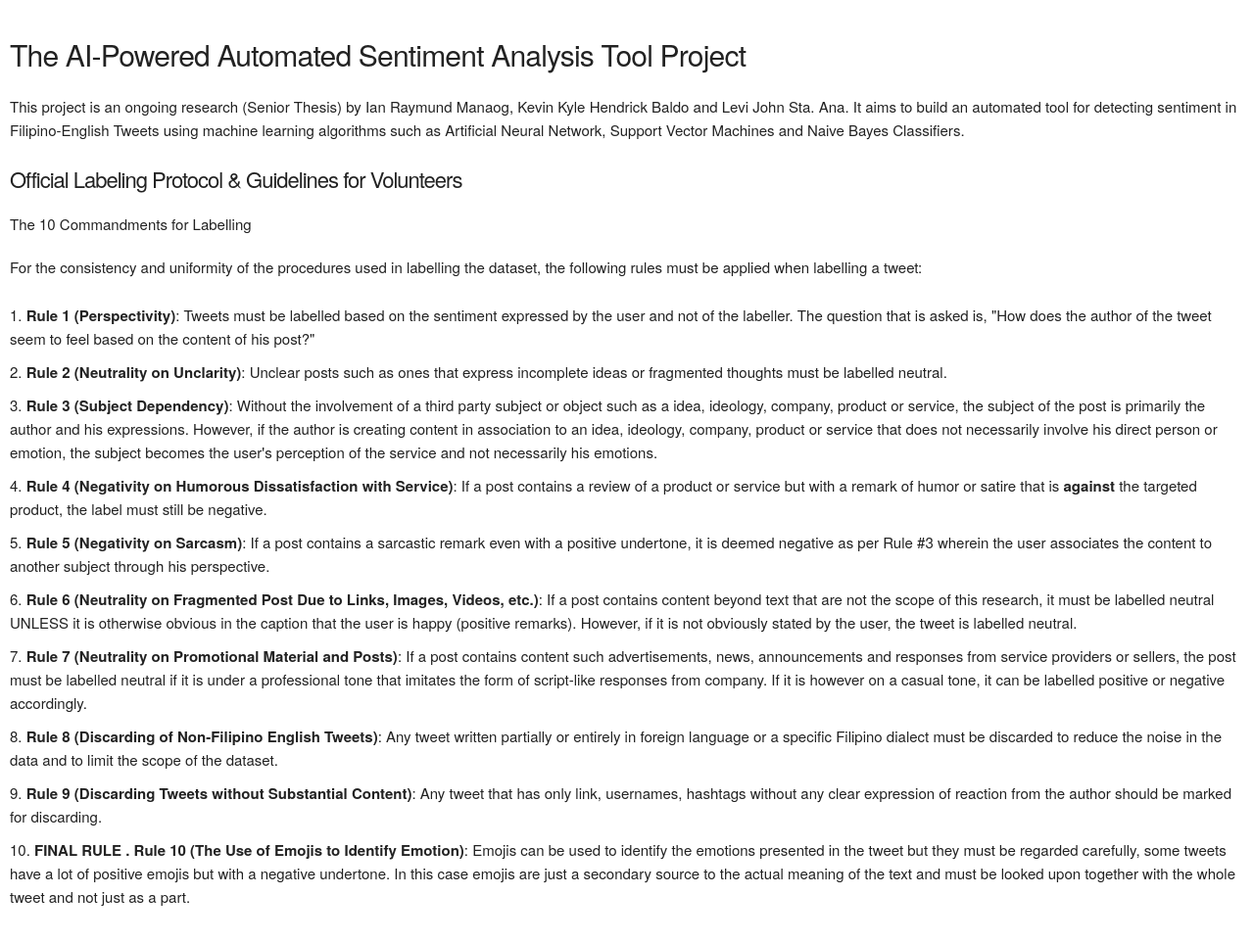
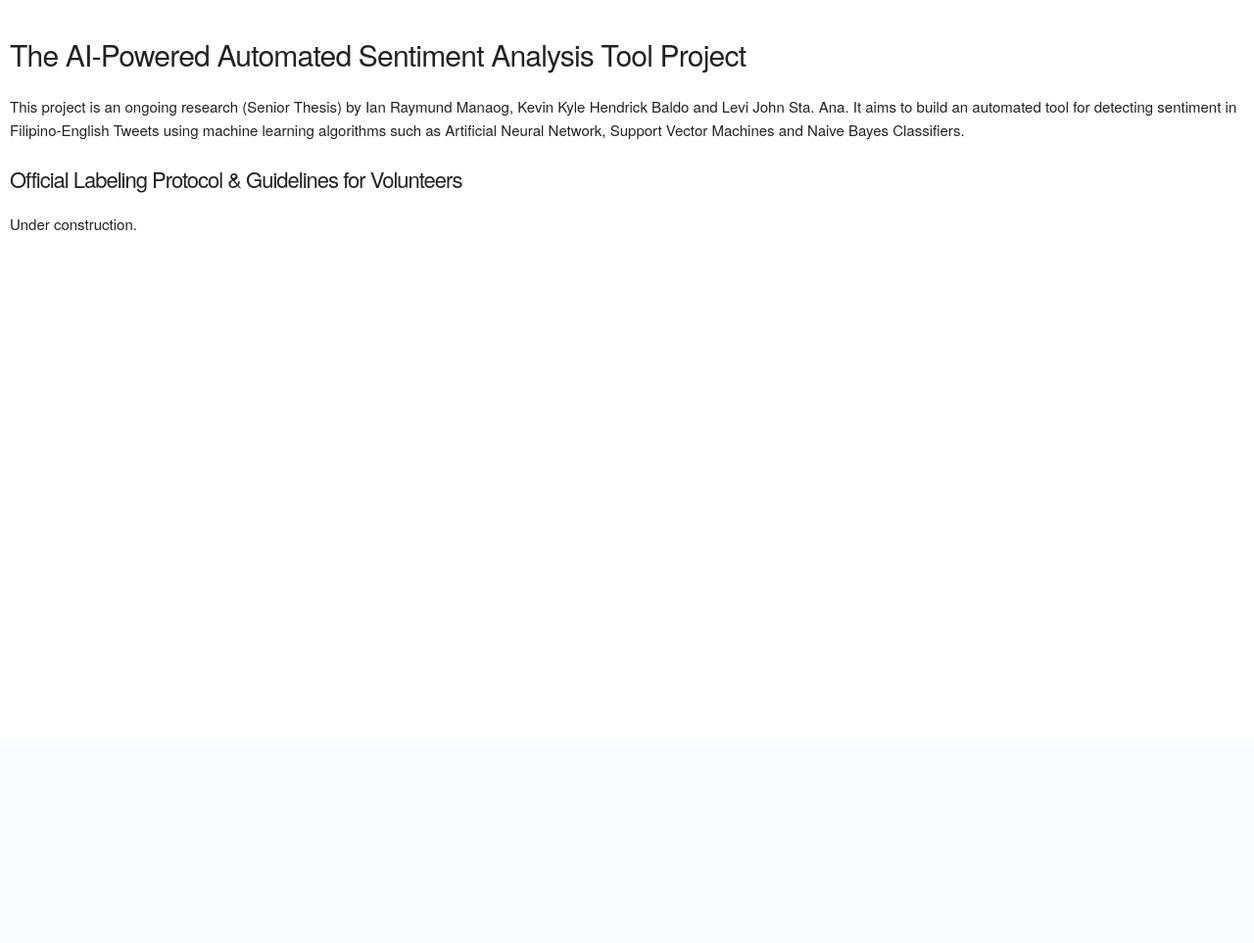
Before and after one commit to ljstaana/sentagalog-dlu, a Flask app: page /dashboard in a window 1280 px wide. Shown: the part 44-1007 px from the top of the page at 98% size. After the commit the page ends 279 px from the top, so only its background shows below. Run offline with Flask 2, Linux system fonts and the light colour scheme; the visitor is signed in with stand-in values (Sample User, id 1).

Commit message:
fixed bug on label specific tweet page

```diff
--- a/app/templates/dashboard.html
+++ b/app/templates/dashboard.html
@@ -17,61 +17,8 @@
         <br /><br />
 
         <h3>Official Labeling Protocol & Guidelines for Volunteers</h3>
-
-
-        <h6>The 10 Commandments for Labelling</h6>
         <p>
-            For the consistency and uniformity of the procedures used in labelling the dataset,
-            the following rules must be applied when labelling a tweet:
-
-            <ol>
-                <li><b>Rule 1 (Perspectivity)</b>: Tweets must be labelled based on
-                       the sentiment expressed by the user and not of the labeller.
-                       The question that is asked is, "How does the author of the tweet
-                       seem to feel based on the content of his post?" </li>
-                <li><b>Rule 2 (Neutrality on Unclarity)</b>: Unclear posts such as ones
-                       that express incomplete ideas or fragmented thoughts must be labelled
-                       neutral. </li>
-                <li><b>Rule 3 (Subject Dependency)</b>:
-                       Without the involvement of a third party subject or object such as a idea,
-                       ideology, company,
-                       product or service, the subject of the post is primarily the author and his
-                       expressions. However,
-                       if the author is creating content in association to an idea, ideology, company,
-                       product or service that does not necessarily involve his direct person or emotion,
-                       the subject becomes the user's perception of the service and not necessarily
-                       his emotions.</li>
-                <li><b>Rule 4 (Negativity on Humorous Dissatisfaction with Service)</b>:
-                        If a post contains a review of a product or service but with a remark
-                        of humor or satire that is <b>against</b> the targeted product,
-                        the label must still be negative.</li>
-                <li><b>Rule 5 (Negativity on Sarcasm)</b>:
-                        If a post contains a sarcastic remark even with a positive undertone,
-                        it is deemed negative as per Rule #3 wherein the user associates the content
-                        to another subject through his perspective.</li>
-                <li><b>Rule 6 (Neutrality on Fragmented Post Due to Links, Images, Videos, etc.)</b>:
-                        If a post contains content beyond text that are not the scope of this
-                        research, it must be labelled neutral UNLESS it is otherwise obvious in the
-                        caption that the user is happy (positive remarks).
-                        However, if it is not obviously stated by the user, the tweet is labelled neutral.</li>
-                <li><b>Rule 7 (Neutrality on Promotional Material and Posts)</b>:
-                        If a post contains content such advertisements, news, announcements and responses from
-                        service providers or sellers, the post must be labelled neutral if it is under a professional
-                        tone that imitates the form of script-like responses from company.
-                        If it is however on a casual tone, it can be labelled positive or negative accordingly.</li>
-                <li><b>Rule 8 (Discarding of Non-Filipino English Tweets)</b>:
-                        Any tweet written partially or entirely in foreign language or a specific Filipino dialect must
-                        be discarded to reduce the noise in the data and to limit the scope of the dataset.</li>
-                <li><b>Rule 9 (Discarding Tweets without Substantial Content)</b>:
-                        Any tweet that has only link, usernames, hashtags without any clear expression of reaction from
-                        the author should be marked for discarding.</li>
-                <li><b>FINAL RULE . Rule 10 (The Use of Emojis to Identify Emotion)</b>:
-                        Emojis can be used to identify the emotions presented in the tweet but they must be regarded
-                        carefully, some tweets have a lot of positive emojis but with a negative undertone. In this case
-                        emojis are just a secondary source to the actual meaning of the text and must be looked upon together
-                        with the whole tweet and not just as a part.
-                </li>
-            </ol>
+            Under construction.
         </p>
     </div>
     <style>
--- a/app/templates/label_specific_tweet.html
+++ b/app/templates/label_specific_tweet.html
@@ -85,8 +85,9 @@
                     tweet : {},
                     is_positive : false,
                     is_negative : false,
-                    is_neutral  : true,
+                    is_neutral  : false,
                     is_discard : false,
+                    is_sarcasm : false,
                     disable_reason_txtfield : false,
                     reason_for_sentiment : "",
                     sentiment : null,
```
